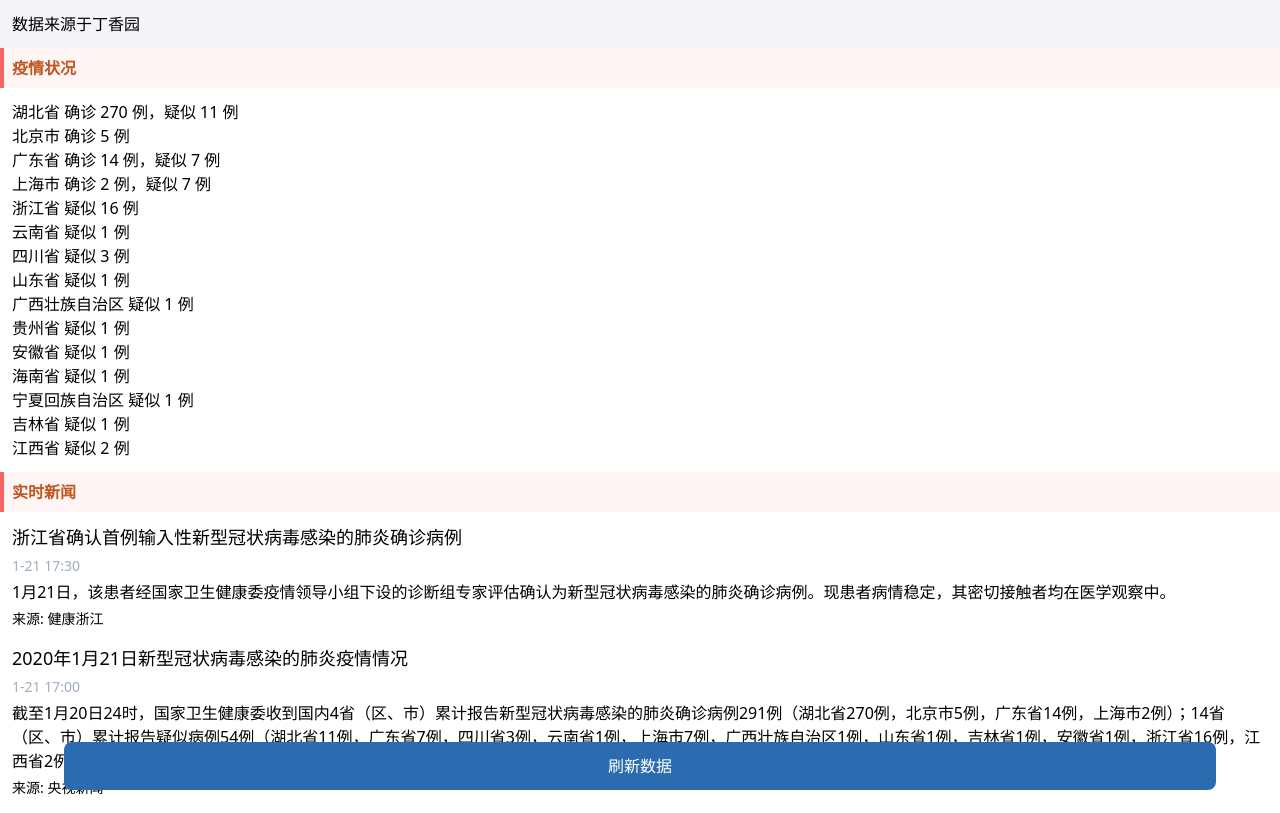
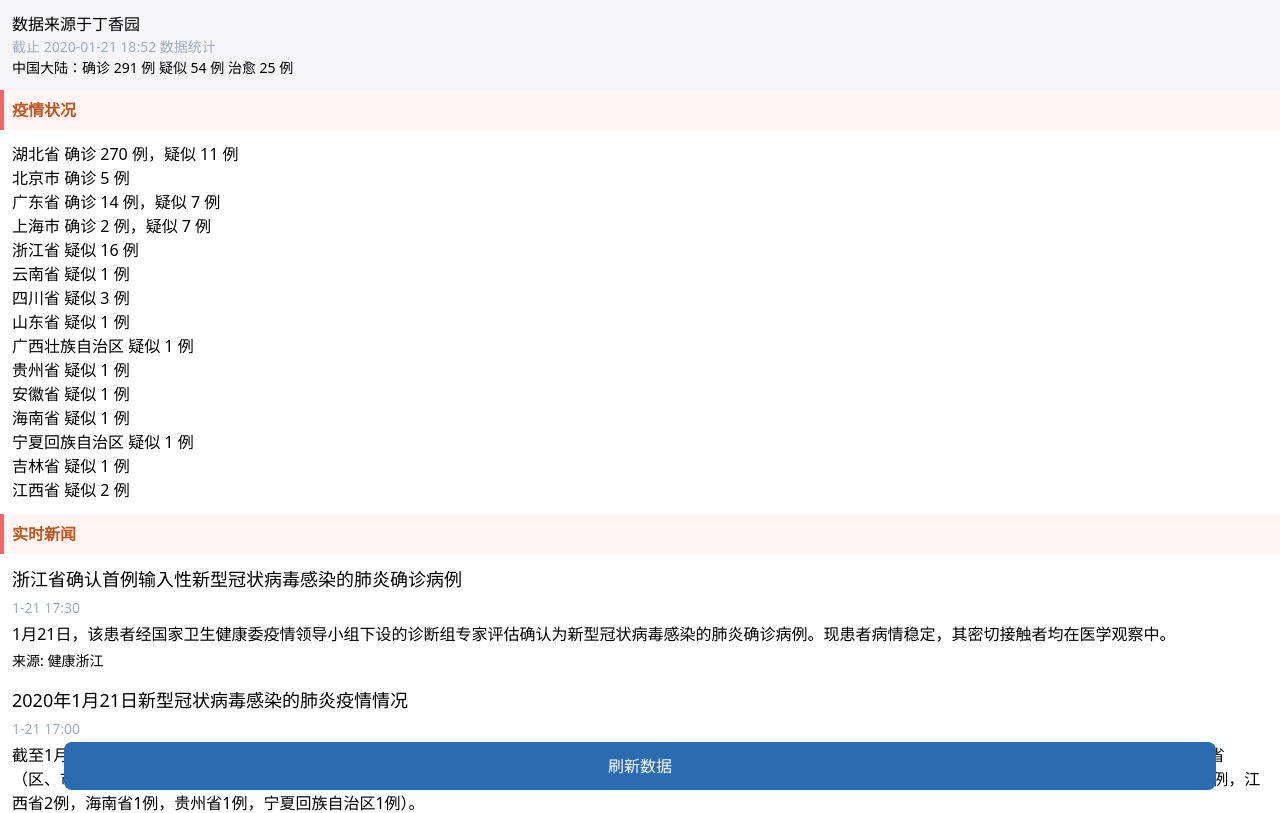
Before and after one commit to diamondyuan-achieve/2019-ncov, a Svelte app: page / in a window 1280 px wide. Shown: the top 813 px of the page. Built offline with nearby package versions, Linux system fonts and the light colour scheme; the HTML template or start-up script is replaced by a standard one.

Commit message:
:sparkles: support load info

```diff
--- a/data.js
+++ b/data.js
@@ -75,9 +75,30 @@ const loadCityList = async data => {
   );
 };
 
+const loadInfo = async data => {
+  const time = $(data)
+    .find(".mapTitle___2QtRg")
+    .text();
+  const confirmedNumber = $(data)
+    .find(".confirmedNumber___3WrF5")
+    .text();
+  fs.writeFileSync(
+    path.resolve(__dirname, "./src/data/info.json"),
+    JSON.stringify(
+      {
+        confirmedNumber,
+        time
+      },
+      null,
+      2
+    )
+  );
+};
+
 (async () => {
   const data = await request("https://3g.dxy.cn/newh5/view/pneumonia");
   await loadNews(data);
   await loadCityList(data);
+  await loadInfo(data);
   console.log("success");
 })();
--- a/src/Index.svelte
+++ b/src/Index.svelte
@@ -1,5 +1,6 @@
 <script>
   import cities from "./data/cityList.json";
+  import info from "./data/info.json";
   import newsList from "./data/newsList.json";
 
   function refresh() {
@@ -19,7 +20,11 @@
   }
 </style>
 
-<div class="p-3">数据来源于丁香园</div>
+<div class="p-3">
+  <p>数据来源于丁香园</p>
+  <p class="text-sm text-gray-500">{info.time}</p>
+  <p class="text-sm">{info.confirmedNumber}</p>
+</div>
 
 <div class="bg-white">
   <div
--- /dev/null
+++ b/src/data/info.json
@@ -0,0 +1,4 @@
+{
+  "confirmedNumber": "中国大陆：确诊 291 例  疑似 54 例  治愈 25 例 ",
+  "time": "截止 2020-01-21   18:52 数据统计"
+}
```
